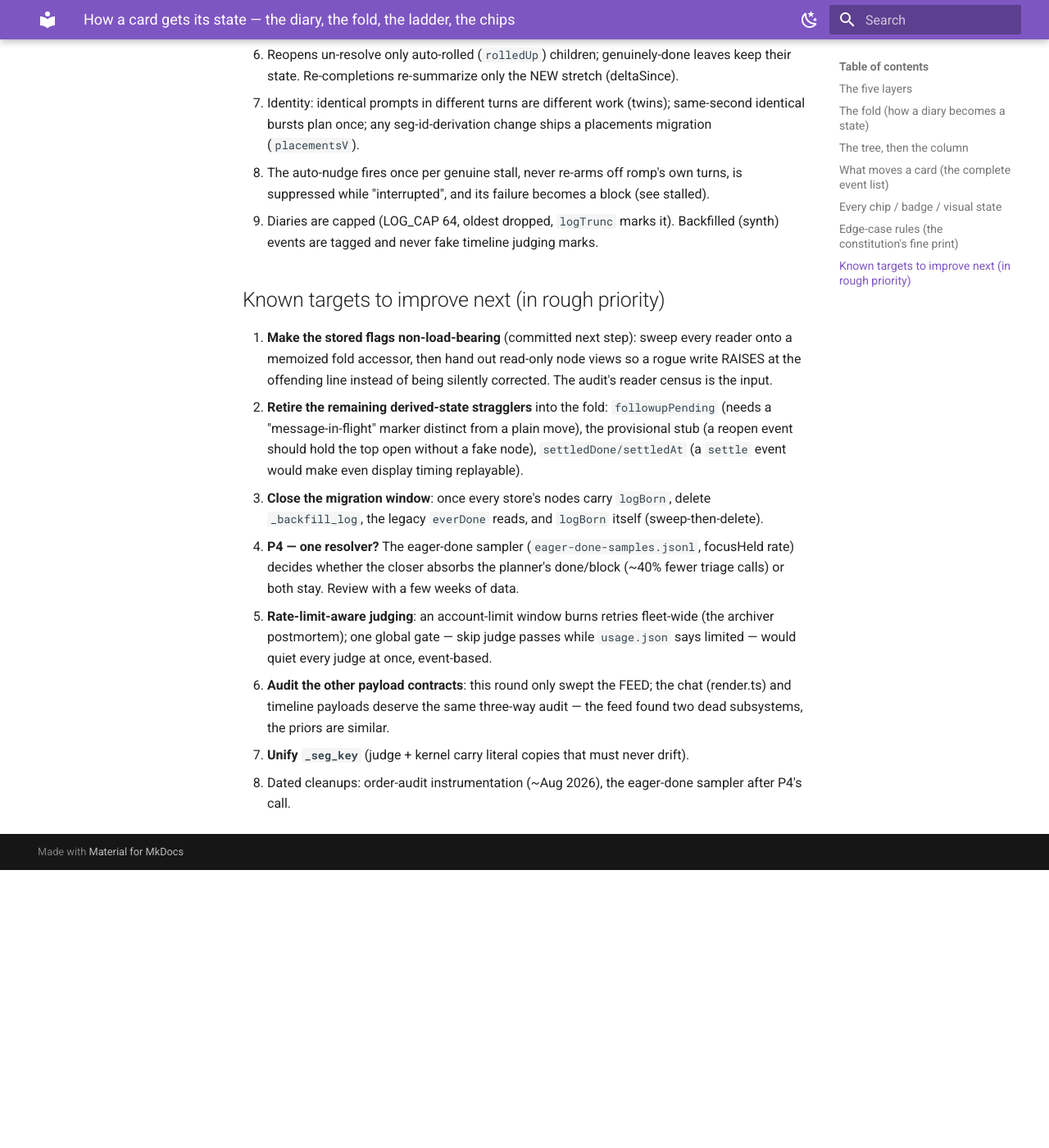
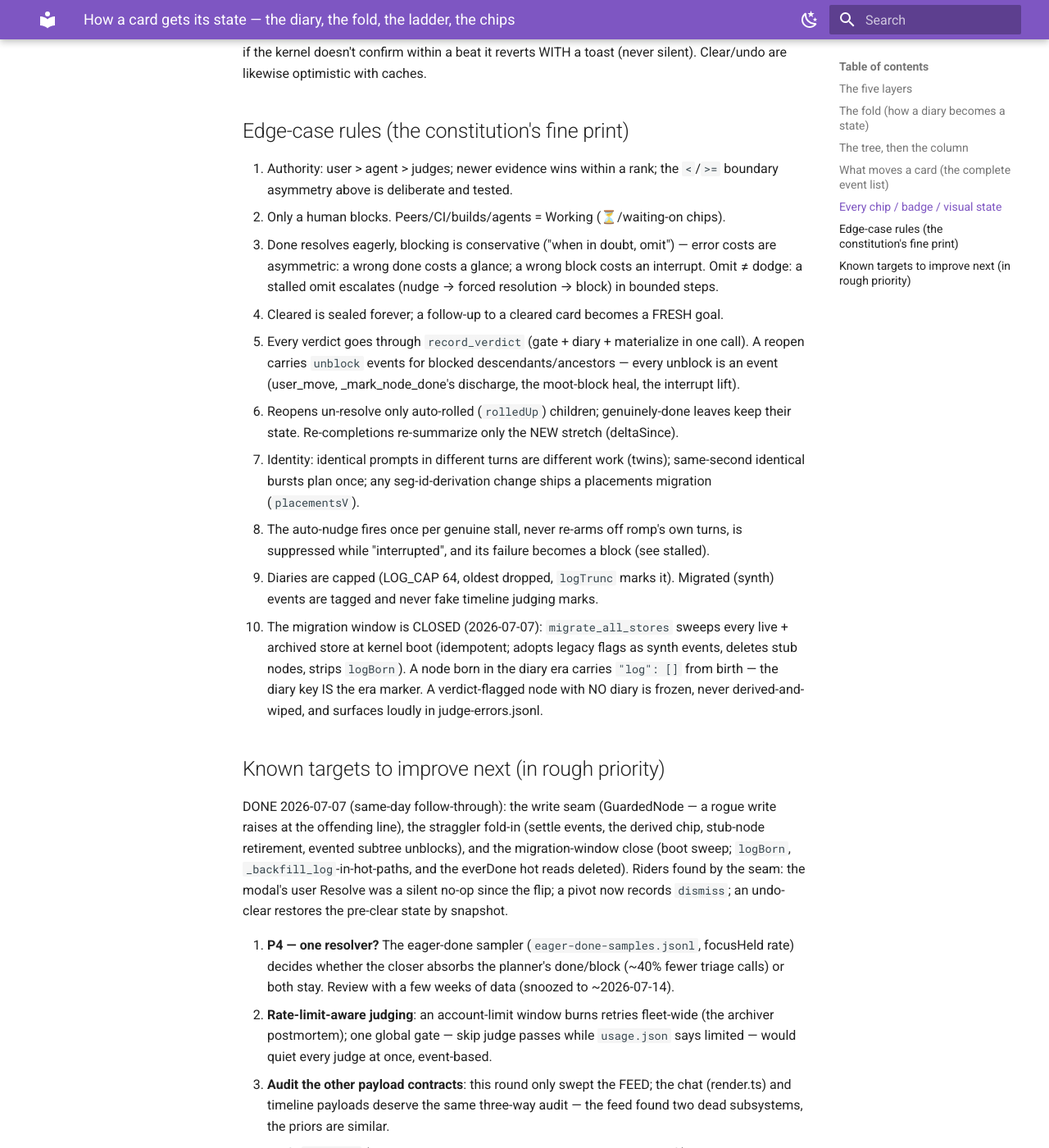
Before and after one commit to Chris-mian/romp, an MkDocs documentation site: the page built from docs/goal-state.md, in a window 1280 px wide and 1400 px high, scrolled down 2911 px. Shown: the whole window at 82% size. Built offline with MkDocs 1.6.1 and Material for MkDocs 9.7.7, drawn with Linux system fonts in a browser that asks for light colours; before the commit the page ends 3972 px from its top, so only the background shows below that; some of the changed text lies outside the part shown.

Commit message:
judge: the write seam - bypassing the diary is now structurally impossible
Every goal node is a GuardedNode: writing a diary-owned key (verdict flags,
rationale, stamps, the log itself) outside the diary/cache layer raises
TypeError at the offending line instead of being silently corrected a pass
later. record_verdict now materializes the node it writes - the event IS the
write - so every caller's manual flag mirror is deleted (judge and kernel:
apply_plan/apply_close/_mark_node_done/_reopen/user_move/_sync/umbrella clear/
nudge-failed/interrupt block+lift/user clear+undo/resolve).

doneWhy/blockWhy derive from the landing event's why. Two event kinds round
out the vocabulary: `dismiss` - the pivot verdict restores whatever state the
optimistic msg-reopen displaced (a pivoted completed card returns to
Completed with its original settledAt; a blocked one back to Needs-You) - and
`undo`-marked reopens, which restore the pre-clear state by snapshot (a
cleared completed card comes back completed, never "open"). held/pending are
answered by ANY later judge event: the chip drops the moment the reply is
actually processed, wherever it was filed.

The seam's census (the suite itself) caught a real regression on day one: the
modal's user Resolve wrote flags with no event and was reverted by its own
rollup call - a silent no-op since the flip. Now evented.

Validated like the flip: live-fleet copy, 139 stores, top statuses
byte-identical; boot sweep still idempotent. Full suites green.

Co-Authored-By: Claude Fable 5 <noreply@anthropic.com>

```diff
--- a/docs/goal-state.md
+++ b/docs/goal-state.md
@@ -1,6 +1,7 @@
 # How a card gets its state — the diary, the fold, the ladder, the chips
 
-Current as of **2026-07-07**, after the verdict-log flip (P3.3) and the dead-path audit. Companion
+Current as of **2026-07-07 (evening)**, after the verdict-log flip (P3.3), the dead-path audit,
+the straggler fold-in (settle/chip/stubs), the migration-window close, and the write seam. Companion
 to `docs/judges.md` (who the judges are); the design history lives in
 `design/judge-simplification-plan.md`. This is the working reference for the STATE MODEL: what
 moves a card, every chip it can wear, and the edge-case rules — the "constitution."
@@ -15,19 +16,35 @@ moves a card, every chip it can wear, and the edge-case rules — the "constitut
    the triage tier maintains the ONE piece of moving state — the goal store.
 4. **The goal store**: a tree of goal nodes per session. Since 2026-07-06 each node's verdict
    state lives in its **DIARY** (`log`): an append-only list of events
-   `{ev_t, src, kind, why, seg, at}` — src ∈ planner/closer/courier/grouper/nudge/user/agent,
-   kind ∈ done/block/reopen/unblock/clear. `record_verdict()` is the ONLY door: it gates
-   (may_apply) and appends in one call. The old flags (`nodeComplete`/`blocked`/`cleared`) still
-   exist but are a **materialized cache**: every rollup recomputes them from the diary's fold —
-   a flag written without a diary event does not survive the next pass.
+   `{ev_t, src, kind, why, seg, at}` — src ∈ planner/closer/courier/grouper/nudge/interrupt/
+   romp/user/agent, kind ∈ done/block/reopen/unblock/clear/settle/dismiss. Event markers:
+   `msg` (a user message rides this reopen — the chip), `undo` (an undo-clear restore, asserts
+   nothing about doneness), `synth` (reconstructed by migration, never witnessed).
+   `record_verdict()` is the ONLY door: it gates (may_apply), appends, and MATERIALIZES the
+   node's cache in one call — callers write no flags at all. Every derived key — `nodeComplete`/
+   `blocked`/`cleared`, `doneWhy`/`blockWhy`, `followupAt`, `followupPending`, `settledAt`/
+   `settledDone`, `deltaSince` — is a cache the fold rewrites. **The write seam** (2026-07-07):
+   every node is a `GuardedNode`; assigning any diary-owned key outside the diary/cache layer
+   RAISES at the write site. Bypassing the diary is structurally impossible, not just corrected.
 5. **The read side** (kernel `build_feed` → the browser): maps states to columns, adds live
    floors and chips, renders verbatim with short-lived optimistic predictions.
 
 ## The fold (how a diary becomes a state)
 
 Sort events by evidence time (`ev_t`; arrival `at` breaks ties) and replay:
-- a `done` lands; a `block` lands; a `reopen`/`unblock` opens; a `clear` clears (a later
-  user reopen — undo — un-clears).
+- a `done` lands; a `block` lands; a `reopen`/`unblock` opens; a `clear` clears.
+- **Snapshots (provisional flips restore what they displaced):** a `clear` snapshots the state
+  it covers, and an `undo`-reopen restores it — a cleared COMPLETED card comes back completed,
+  never "open". A `msg`-reopen (romp's optimistic flip when you reply to a card) snapshots too,
+  and a planner `dismiss` (the pivot verdict: "that reply started its own thread") restores it —
+  a pivoted completed card returns to Completed with its ORIGINAL settledAt.
+- **`settle` is an event** (when the card entered the Completed column); `settledAt`/
+  `settledDone`/`deltaSince` derive from it: the newest un-reopened settle is the column-entry
+  stamp; the settle a reopen ended becomes the delta boundary for the re-distilled takeaway.
+- **held / pending:** an unanswered USER reopen HOLDS the node open (no bottom-up re-completion
+  can overrule "I said this isn't done") — this replaced the provisional stub node; if the
+  reopen carried a message (`msg`) the card also wears the "Followed up" chip. ANY later
+  judge/agent/romp event answers both — the moment the reply is actually processed.
 - **The user floor**: a user event's time floors judge evidence — a judge `done` needs
   `ev_t >= floor` (equality LANDS: the resolving reply shares the stamp), a judge `block` needs
   `ev_t > floor` (equality VOIDS: that block was computed from the very ask the user answered).
@@ -103,9 +120,9 @@ Clear/undo are likewise optimistic with caches.
    asymmetric: a wrong done costs a glance; a wrong block costs an interrupt. Omit ≠ dodge:
    a stalled omit escalates (nudge → forced resolution → block) in bounded steps.
 4. Cleared is sealed forever; a follow-up to a cleared card becomes a FRESH goal.
-5. Every verdict goes through `record_verdict` (gate + diary in one call); it migrates a
-   pre-flip node BEFORE appending (ordering bug 2026-07-07). A reopen must carry `unblock`
-   events for blocked descendants/ancestors or materialization re-blocks them.
+5. Every verdict goes through `record_verdict` (gate + diary + materialize in one call). A
+   reopen carries `unblock` events for blocked descendants/ancestors — every unblock is an
+   event (user_move, _mark_node_done's discharge, the moot-block heal, the interrupt lift).
 6. Reopens un-resolve only auto-rolled (`rolledUp`) children; genuinely-done leaves keep their
    state. Re-completions re-summarize only the NEW stretch (deltaSince).
 7. Identity: identical prompts in different turns are different work (twins); same-second
@@ -113,29 +130,33 @@ Clear/undo are likewise optimistic with caches.
    (`placementsV`).
 8. The auto-nudge fires once per genuine stall, never re-arms off romp's own turns, is
    suppressed while "interrupted", and its failure becomes a block (see stalled).
-9. Diaries are capped (LOG_CAP 64, oldest dropped, `logTrunc` marks it). Backfilled (synth)
+9. Diaries are capped (LOG_CAP 64, oldest dropped, `logTrunc` marks it). Migrated (synth)
    events are tagged and never fake timeline judging marks.
+10. The migration window is CLOSED (2026-07-07): `migrate_all_stores` sweeps every live +
+   archived store at kernel boot (idempotent; adopts legacy flags as synth events, deletes
+   stub nodes, strips `logBorn`). A node born in the diary era carries `"log": []` from birth —
+   the diary key IS the era marker. A verdict-flagged node with NO diary is frozen, never
+   derived-and-wiped, and surfaces loudly in judge-errors.jsonl.
 
 ## Known targets to improve next (in rough priority)
 
-1. **Make the stored flags non-load-bearing** (committed next step): sweep every reader onto a
-   memoized fold accessor, then hand out read-only node views so a rogue write RAISES at the
-   offending line instead of being silently corrected. The audit's reader census is the input.
-2. **Retire the remaining derived-state stragglers** into the fold: `followupPending` (needs a
-   "message-in-flight" marker distinct from a plain move), the provisional stub (a reopen event
-   should hold the top open without a fake node), `settledDone/settledAt` (a `settle` event
-   would make even display timing replayable).
-3. **Close the migration window**: once every store's nodes carry `logBorn`, delete
-   `_backfill_log`, the legacy `everDone` reads, and `logBorn` itself (sweep-then-delete).
-4. **P4 — one resolver?** The eager-done sampler (`eager-done-samples.jsonl`, focusHeld rate)
+DONE 2026-07-07 (same-day follow-through): the write seam (GuardedNode — a rogue write raises
+at the offending line), the straggler fold-in (settle events, the derived chip, stub-node
+retirement, evented subtree unblocks), and the migration-window close (boot sweep; `logBorn`,
+`_backfill_log`-in-hot-paths, and the everDone hot reads deleted). Riders found by the seam:
+the modal's user Resolve was a silent no-op since the flip; a pivot now records `dismiss`; an
+undo-clear restores the pre-clear state by snapshot.
+
+1. **P4 — one resolver?** The eager-done sampler (`eager-done-samples.jsonl`, focusHeld rate)
    decides whether the closer absorbs the planner's done/block (~40% fewer triage calls) or
-   both stay. Review with a few weeks of data.
-5. **Rate-limit-aware judging**: an account-limit window burns retries fleet-wide (the archiver
+   both stay. Review with a few weeks of data (snoozed to ~2026-07-14).
+2. **Rate-limit-aware judging**: an account-limit window burns retries fleet-wide (the archiver
    postmortem); one global gate — skip judge passes while `usage.json` says limited — would
    quiet every judge at once, event-based.
-6. **Audit the other payload contracts**: this round only swept the FEED; the chat (render.ts)
+3. **Audit the other payload contracts**: this round only swept the FEED; the chat (render.ts)
    and timeline payloads deserve the same three-way audit — the feed found two dead subsystems,
    the priors are similar.
-7. **Unify `_seg_key`** (judge + kernel carry literal copies that must never drift).
-8. Dated cleanups: order-audit instrumentation (~Aug 2026), the eager-done sampler after P4's
-   call.
+4. **Unify `_seg_key`** (judge + kernel carry literal copies that must never drift).
+5. Dated cleanups: order-audit instrumentation (~Aug 2026), the eager-done sampler after P4's
+   call, the boot sweep itself once judge-errors.jsonl shows no unmigrated-node lines for a
+   few weeks.
```
Also changed, not shown: design/judge-simplification-plan.md (+16 -0 lines), 8 other files.
